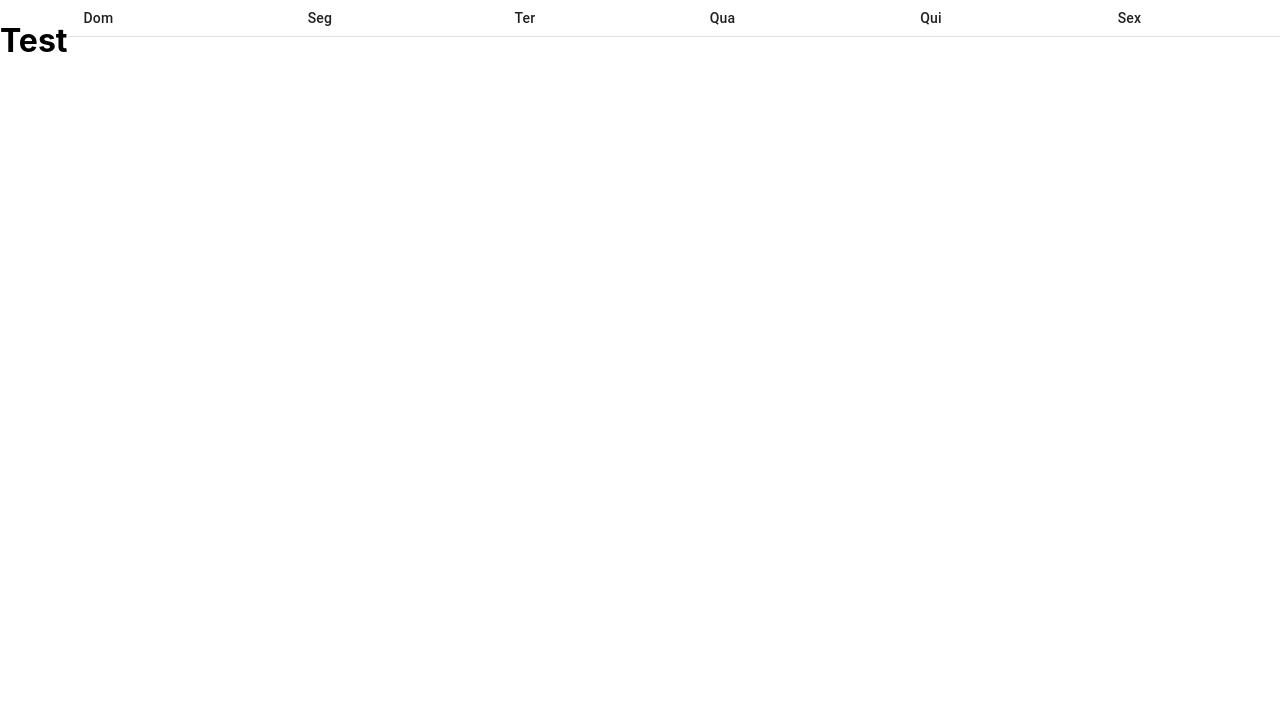
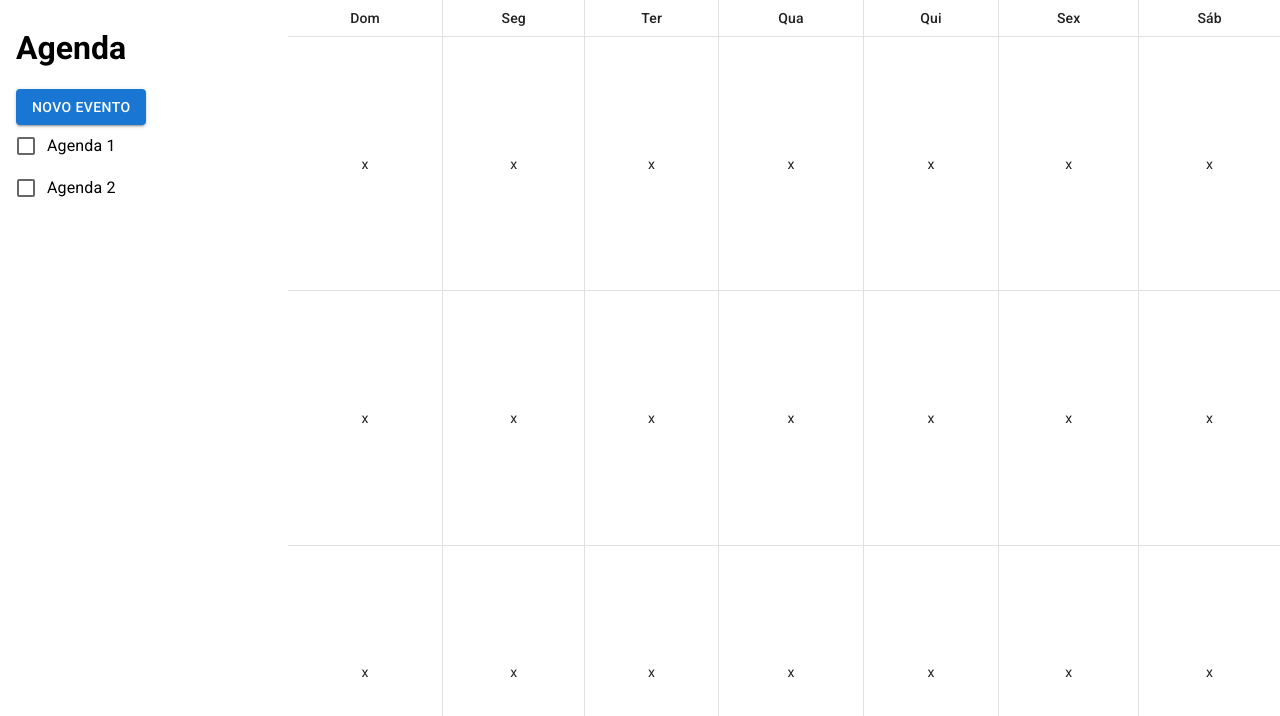
Before and after one commit to humbhenri/react-projects, a React (Create React App) app in the folder calendar/: page / in a window 1280 px wide. Shown: the top 716 px of the page. Built offline with nearby package versions, Linux system fonts and the light colour scheme.

Commit message:
cria tela

```diff
--- a/calendar/public/index.html
+++ b/calendar/public/index.html
@@ -24,6 +24,8 @@
       work correctly both with client-side routing and a non-root public URL.
       Learn how to configure a non-root public URL by running `npm run build`.
     -->
+    <link rel="stylesheet" href="https://fonts.googleapis.com/css?family=Roboto:300,400,500,700&display=swap" />
+    <link rel="stylesheet" href="https://fonts.googleapis.com/icon?family=Material+Icons" />
     <title>Calendar</title>
   </head>
   <body>
--- a/calendar/src/app/App.tsx
+++ b/calendar/src/app/App.tsx
@@ -1,46 +1,9 @@
 import './App.css';
-import Box from '@material-ui/core/Box';
-import { makeStyles } from '@material-ui/core/styles';
-import Table from '@material-ui/core/Table';
-import TableBody from '@material-ui/core/TableBody';
-import TableCell from '@material-ui/core/TableCell';
-import TableContainer from '@material-ui/core/TableContainer';
-import TableHead from '@material-ui/core/TableHead';
-import TableRow from '@material-ui/core/TableRow';
-import Paper from '@material-ui/core/Paper';
-
-const useStyles = makeStyles({
-  table: {
-    minWidth: 650,
-  },
-});
-
-const rows = ['Dom', 'Seg', 'Ter', 'Qua', 'Qui', 'Sex'];
+import CalendarScreen from './CalendarScreen';
 
 function App() {
-  const classes = useStyles();
   return (
-    <Box display="flex" alignItems="stretch">
-      <Box>
-        <h1>Test</h1>
-      </Box>
-      <TableContainer component={"div"}>
-      <Table className={classes.table} size="small" aria-label="a dense table">
-        <TableHead>
-          <TableRow>
-          {rows.map((row) => (
-              <TableCell component="th" scope="row">
-                {row}
-              </TableCell>
-          ))}
-          </TableRow>
-        </TableHead>
-        <TableBody>
-
-        </TableBody>
-      </Table>
-    </TableContainer>
-    </Box>
+      <CalendarScreen />
   );
 }
 
--- /dev/null
+++ b/calendar/src/app/CalendarScreen.tsx
@@ -0,0 +1,99 @@
+import Box from "@material-ui/core/Box";
+import { makeStyles } from "@mui/styles";
+import Table from "@material-ui/core/Table";
+import TableBody from "@material-ui/core/TableBody";
+import TableCell from "@material-ui/core/TableCell";
+import TableContainer from "@material-ui/core/TableContainer";
+import TableHead from "@material-ui/core/TableHead";
+import TableRow from "@material-ui/core/TableRow";
+import Button from "@material-ui/core/Button";
+import Checkbox from "@mui/material/Checkbox";
+import FormGroup from "@mui/material/FormGroup";
+import FormControlLabel from "@mui/material/FormControlLabel";
+
+const useStyles = makeStyles((theme?: any) => ({
+  table: {
+    height: "100%",
+    "& td ~ td, & th ~ th": {
+      borderLeft: "1px solid rgb(224, 224, 224)",
+    },
+  },
+  tbody: {
+    height: "100%",
+  },
+  agenda: {
+    minWidth: "16em",
+    padding: "8px 16px",
+  },
+}));
+
+const rows = ["Dom", "Seg", "Ter", "Qua", "Qui", "Sex", "Sáb"];
+export default function CalendarScreen() {
+  const classes = useStyles();
+  return (
+    <Box display="flex" height="100%">
+      <Box className={classes.agenda}>
+        <h1>Agenda</h1>
+        <Button variant="contained" color="primary">
+          Novo evento
+        </Button>
+        <FormGroup>
+          <FormControlLabel
+            control={<Checkbox name="agenda 1" />}
+            label="Agenda 1"
+          />
+          <FormControlLabel
+            control={<Checkbox name="agenda 2" />}
+            label="Agenda 2"
+          />
+        </FormGroup>
+      </Box>
+      <TableContainer component={"div"}>
+        <Table
+          size="small"
+          aria-label="a dense table"
+          className={classes.table}
+        >
+          <TableHead>
+            <TableRow>
+              {rows.map((row) => (
+                <TableCell align="center" key={row}>
+                  {row}
+                </TableCell>
+              ))}
+            </TableRow>
+          </TableHead>
+          <TableBody className={classes.tbody}>
+            <TableRow>
+              <TableCell align="center">x</TableCell>
+              <TableCell align="center">x</TableCell>
+              <TableCell align="center">x</TableCell>
+              <TableCell align="center">x</TableCell>
+              <TableCell align="center">x</TableCell>
+              <TableCell align="center">x</TableCell>
+              <TableCell align="center">x</TableCell>
+            </TableRow>
+            <TableRow>
+              <TableCell align="center">x</TableCell>
+              <TableCell align="center">x</TableCell>
+              <TableCell align="center">x</TableCell>
+              <TableCell align="center">x</TableCell>
+              <TableCell align="center">x</TableCell>
+              <TableCell align="center">x</TableCell>
+              <TableCell align="center">x</TableCell>
+            </TableRow>
+            <TableRow>
+              <TableCell align="center">x</TableCell>
+              <TableCell align="center">x</TableCell>
+              <TableCell align="center">x</TableCell>
+              <TableCell align="center">x</TableCell>
+              <TableCell align="center">x</TableCell>
+              <TableCell align="center">x</TableCell>
+              <TableCell align="center">x</TableCell>
+            </TableRow>
+          </TableBody>
+        </Table>
+      </TableContainer>
+    </Box>
+  );
+}
--- a/calendar/src/index.css
+++ b/calendar/src/index.css
@@ -1,6 +1,10 @@
+#root, html, body {
+  height: 100%;
+}
+
 body {
   margin: 0;
-  font-family: -apple-system, BlinkMacSystemFont, 'Segoe UI', 'Roboto', 'Oxygen',
+  font-family: 'Roboto', -apple-system, BlinkMacSystemFont, 'Segoe UI', 'Oxygen',
     'Ubuntu', 'Cantarell', 'Fira Sans', 'Droid Sans', 'Helvetica Neue',
     sans-serif;
   -webkit-font-smoothing: antialiased;
```
Also changed, not shown: calendar/package.json (+6 -1 lines), 1 other file (tests, documents, lock files or other folders).
